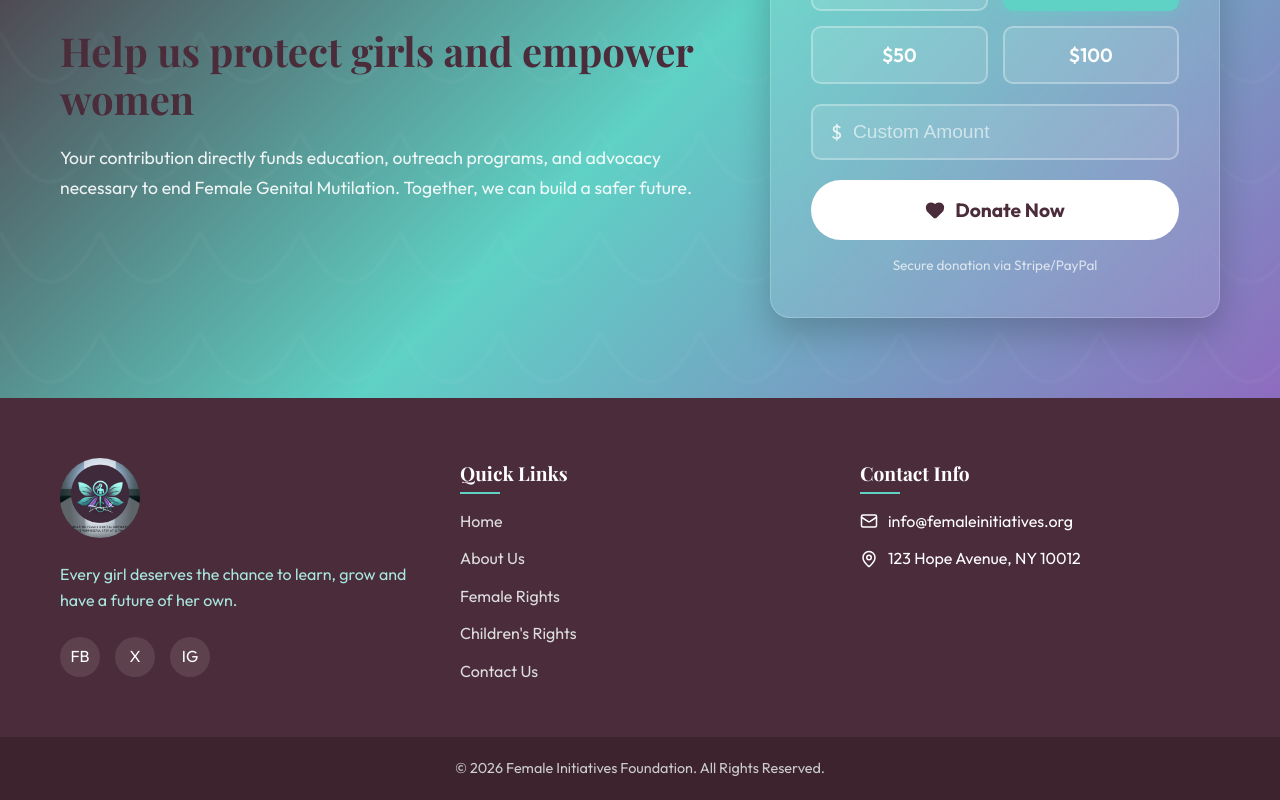
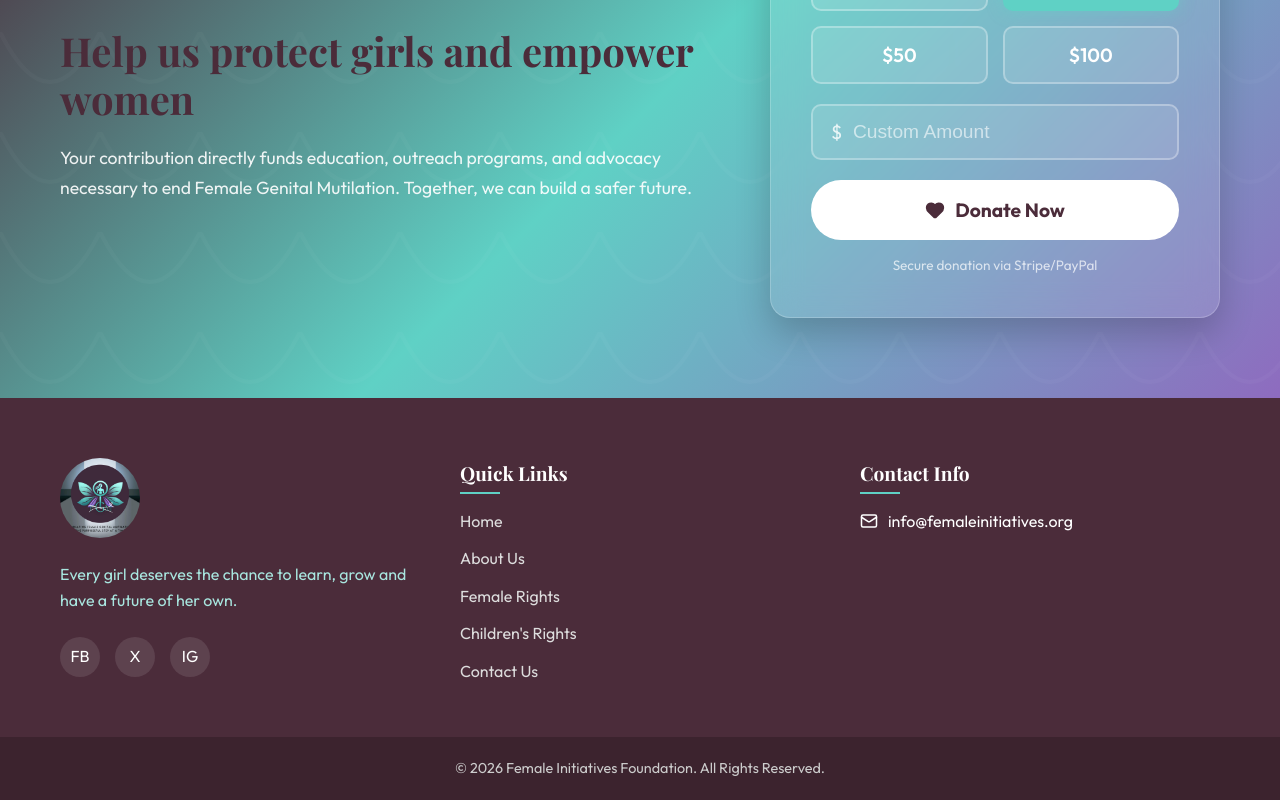
Before and after one commit to baramabaromacalin-del/aura-foundation-website, a React (Vite) app: page / in a window 1280 px wide. Shown: the part 3607-4407 px from the top of the page. Built offline with nearby package versions, Linux system fonts and the light colour scheme; a web font is replaced by a local one.

Commit message:
Remove physical address from Footer and Contact Us pages

```diff
--- a/src/components/Footer.jsx
+++ b/src/components/Footer.jsx
@@ -1,6 +1,6 @@
 import React from 'react';
 import { Link } from 'react-router-dom';
-import { Mail, MapPin } from 'lucide-react';
+import { Mail } from 'lucide-react';
 import { logoImg } from '../assets/images';
 import './Footer.css';
 
@@ -37,7 +37,6 @@ const Footer = () => {
           <h3>Contact Info</h3>
           <ul>
             <li><Mail size={18} /> info@femaleinitiatives.org</li>
-            <li><MapPin size={18} /> 123 Hope Avenue, NY 10012</li>
           </ul>
         </div>
       </div>
--- a/src/pages/ContactUs.jsx
+++ b/src/pages/ContactUs.jsx
@@ -1,5 +1,5 @@
 import React, { useEffect, useState } from 'react';
-import { Mail, MapPin, Phone, Send } from 'lucide-react';
+import { Mail, Phone, Send } from 'lucide-react';
 import './Pages.css';
 
 const ContactUs = () => {
@@ -40,14 +40,6 @@ const ContactUs = () => {
               <p style={{marginBottom: '30px', color: '#666'}}>
                 Whether you want to partner with us, volunteer, or need support, our team is here for you.
               </p>
-
-              <div className="info-item">
-                <MapPin className="info-icon" size={24} />
-                <div>
-                  <h4>Our Headquarters</h4>
-                  <p>123 Hope Avenue<br/>New York, NY 10012</p>
-                </div>
-              </div>
 
               <div className="info-item">
                 <Mail className="info-icon" size={24} />
```
